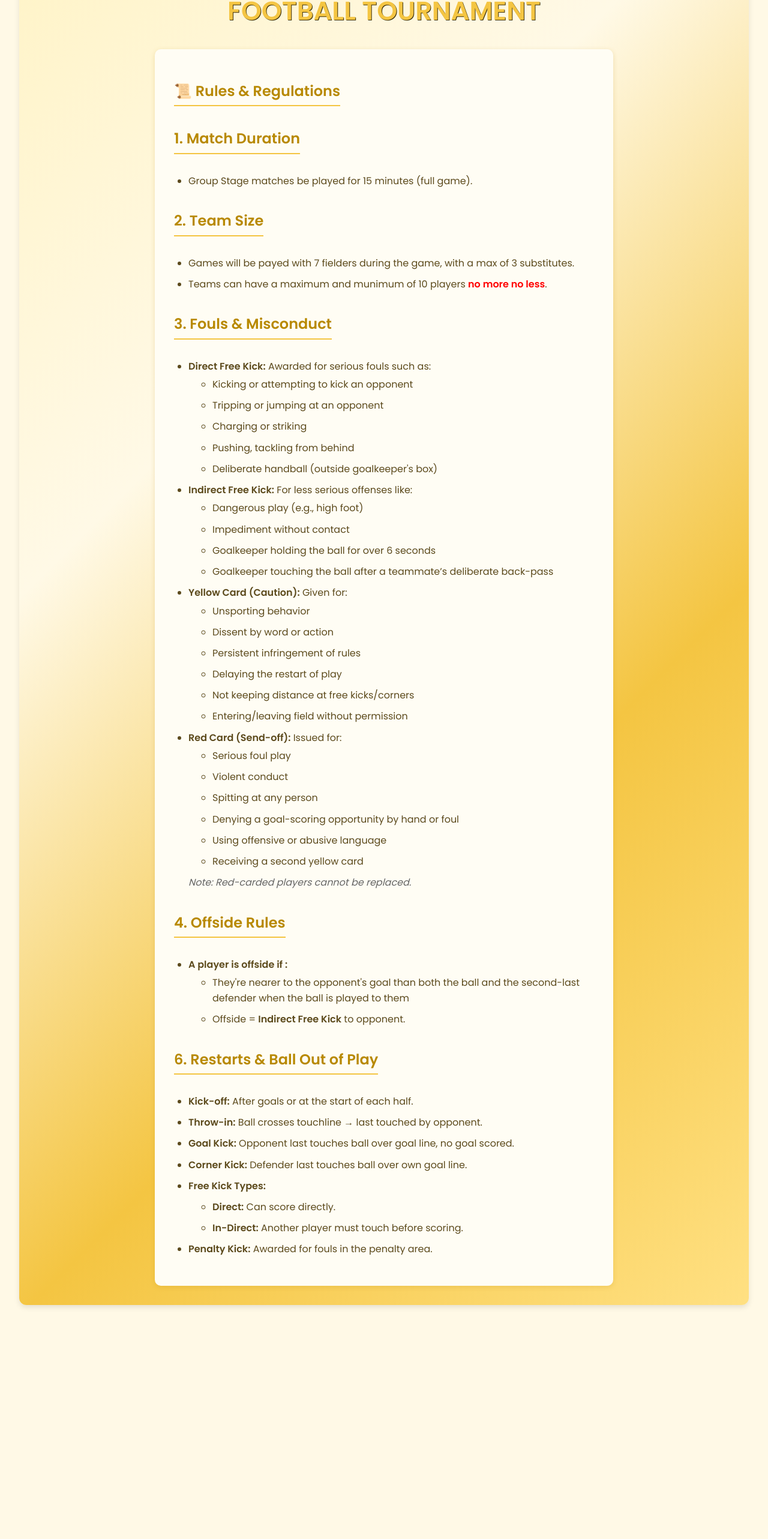
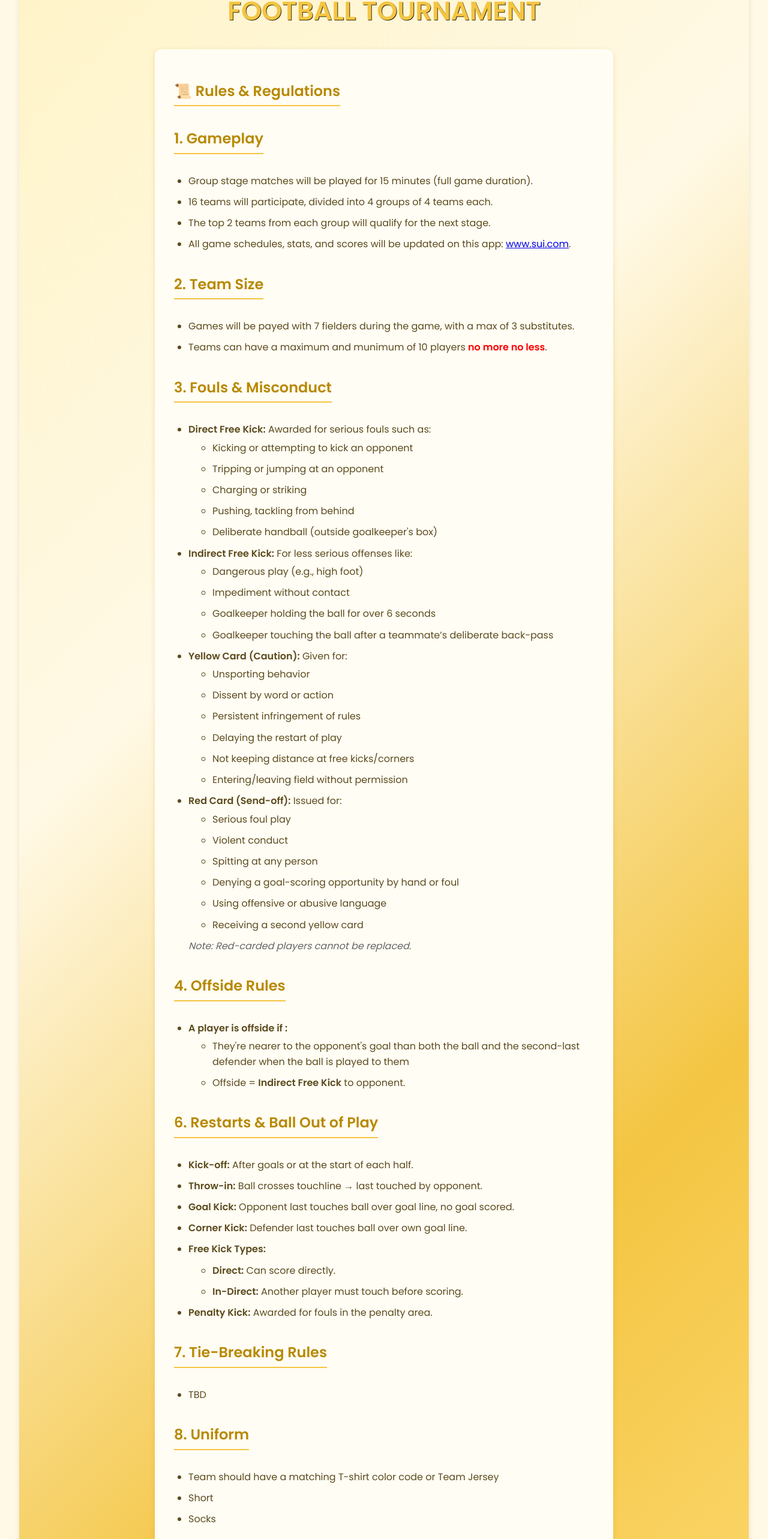
Before and after one commit to patel-vansh1607/lcon-, a React (Create React App) app: page / in a window 1280 px wide. Shown: the part 232-2797 px from the top of the page at 60% size. Before the commit the page ends 2439 px from the top, so only its background shows below. Built offline with nearby package versions, Linux system fonts and the light colour scheme.

Commit message:
added link

```diff
--- a/src/components/Tournament.js
+++ b/src/components/Tournament.js
@@ -27,9 +27,12 @@ useEffect(() => {
 
         <div className="rules-section">
           <h2>📜 Rules & Regulations</h2><br></br>
-          <h2>1. Match Duration</h2>
+          <h2>1. Gameplay</h2>
           <ul>
-            <li>Group Stage matches be played for 15 minutes (full game).</li>
+            <li>Group stage matches will be played for 15 minutes (full game duration).</li>
+            <li>16 teams will participate, divided into 4 groups of 4 teams each.</li>
+            <li>The top 2 teams from each group will qualify for the next stage.</li>
+            <li>All game schedules, stats, and scores will be updated on this app: <a href="http://www.sui.com" target="_blank" rel="noopener noreferrer">www.sui.com</a>.</li>
           </ul>
           <h2>2. Team Size</h2>
           <ul>
@@ -104,6 +107,46 @@ useEffect(() => {
               </ul>
             <li><strong>Penalty Kick:</strong> Awarded for fouls in the penalty area.</li>
           </ul>
+          <h2>7. Tie-Breaking Rules</h2>
+          <ul>
+            <li>TBD</li>
+          </ul>
+          <h2>8. Uniform</h2>
+        <ul>
+          <li>Team should have a matching T-shirt color code or Team Jersey</li>
+          <li>Short</li>
+          <li>Socks</li>
+        </ul>
+        <h2>9. Referee Authority</h2>
+        <ul>
+          <li>Referee’s decisions are <strong>FINAL</strong>.</li>
+          <li>Can stop, suspend, or abandon the game.</li>
+          <li>Can issue yellow/red cards <strong>before, during, or after</strong> the game.</li>
+        </ul>
+        <h2>10. Medical Rules</h2>
+        <ul>
+          <li>Any injured player must be assessed by the referee and medical personnel before continuing.</li>
+          <li>Head injuries will follow a mandatory concussion protocol — players must be cleared by medical staff before returning.</li>
+          <li>Bleeding players must leave the pitch and may only return once bleeding has stopped and the referee permits.</li>
+          <li>In case of serious injury, play will be stopped immediately and medical help will be called.</li>
+        </ul>
+        <div className="faded-line"></div>
+        <ul>
+          <li>All rules are designed to ensure player safety and sportsmanship throughout the tournament.</li>
+          <li>General respect toward everyone must be maintained at all times.</li>
+          <li>
+            If any rules are unclear,&nbsp;
+            <a
+              href="https://wa.me/254748660944"
+              target="_blank"
+              rel="noopener noreferrer"
+              style={{ color: "#25D366", textDecoration: "underline" }}
+            >
+              contact the Organizer
+            </a>.
+          </li>
+        </ul>
+
         </div>
         <div className="continue-section">
         {/* <label className="checkbox-label">
```
